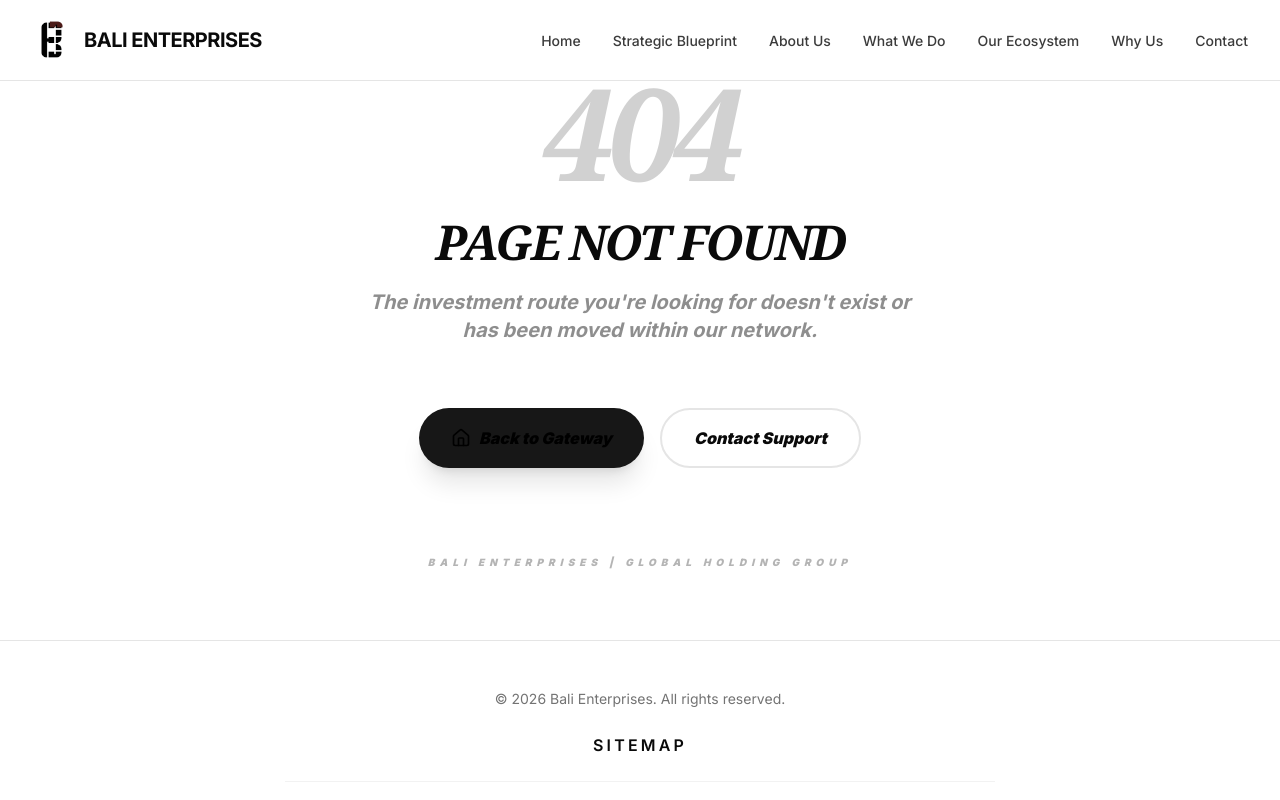
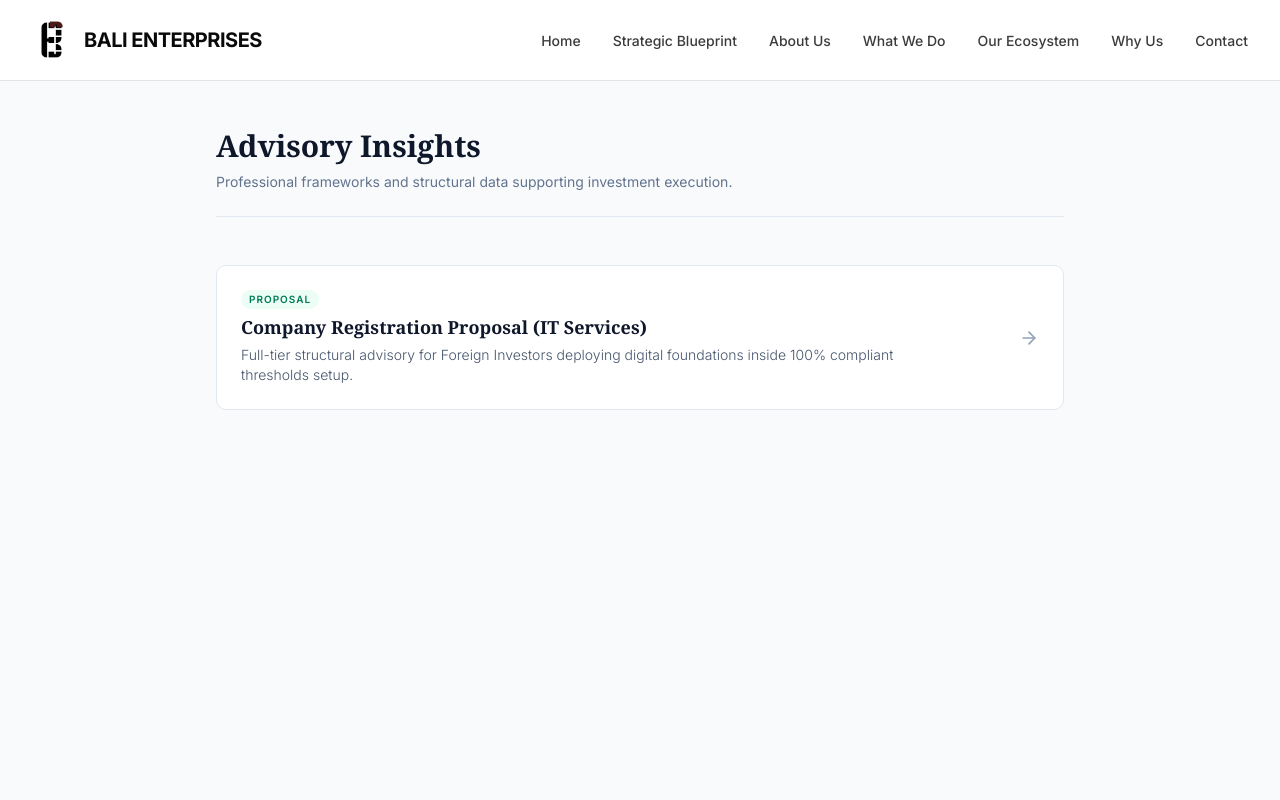
Before and after one commit to damnbayu-droid/bali-enterprises, a Next.js app: page /insights in a window 1280 px wide. Before the commit this address had no page. Shown: the top 800 px of the page. Built offline with nearby package versions, Linux system fonts and the light colour scheme.

Commit message:
feat: add insights index page to fix route mapping node gap
- Create /Insights/page.tsx view showing list of available corporate proposals.
- Add '/insights' directly to sitemap.ts array index.

```diff
--- /dev/null
+++ b/src/app/insights/page.tsx
@@ -0,0 +1,55 @@
+import React from "react";
+import Link from "next/link";
+import { FileText, ArrowRight } from "lucide-react";
+
+export const metadata = {
+    title: "Strategic Insights & Proposals | Bali Enterprises",
+    description: "Corporate-grade structural advisory, legal frameworks, and investment models for expansion in Indonesia.",
+};
+
+export default function InsightsPage() {
+    const list = [
+        {
+            title: "Company Registration Proposal (IT Services)",
+            description: "Full-tier structural advisory for Foreign Investors deploying digital foundations inside 100% compliant thresholds setup.",
+            slug: "company-registration-proposal-indonesia-it-services",
+            type: "Proposal",
+        }
+    ];
+
+    return (
+        <div className="pt-32 pb-24 bg-slate-50 min-h-screen">
+            <div className="max-w-4xl mx-auto px-6">
+                <header className="border-b border-slate-200 pb-6 mb-12">
+                    <h1 className="text-3xl font-serif font-bold text-slate-900">Advisory Insights</h1>
+                    <p className="text-sm text-slate-500 mt-2">Professional frameworks and structural data supporting investment execution.</p>
+                </header>
+
+                <div className="grid grid-cols-1 gap-4">
+                    {list.map((item, idx) => (
+                        <Link
+                            key={idx}
+                            href={`/insights/${item.slug}`}
+                            className="bg-white border border-slate-200 rounded-lg p-6 hover:border-slate-300 hover:shadow-sm transition group flex justify-between items-center"
+                        >
+                            <div>
+                                <div className="flex items-center gap-2 mb-1">
+                                    <span className="text-[10px] font-semibold tracking-widest text-emerald-700 bg-emerald-50 px-2 py-0.5 rounded-full uppercase">
+                                        {item.type}
+                                    </span>
+                                </div>
+                                <h2 className="text-lg font-serif font-bold text-slate-900 group-hover:text-primary transition-colors">
+                                    {item.title}
+                                </h2>
+                                <p className="text-sm text-slate-600 font-light mt-1 max-w-2xl">
+                                    {item.description}
+                                </p>
+                            </div>
+                            <ArrowRight className="h-5 w-5 text-slate-400 group-hover:translate-x-1 transition-transform flex-shrink-0 ml-4" />
+                        </Link>
+                    ))}
+                </div>
+            </div>
+        </div>
+    );
+}
--- a/src/app/sitemap.ts
+++ b/src/app/sitemap.ts
@@ -62,6 +62,7 @@ export default function sitemap(): MetadataRoute.Sitemap {
         '/pt-pma-setup-malang',
         '/pt-pma-setup-denpasar',
         '/pt-pma-setup-tangerang',
+        '/insights',
         '/insights/company-registration-proposal-indonesia-it-services',
     ].map(
         (route) => ({
```
Also changed, not shown: 2 other files (tests, documents, lock files or other folders).
